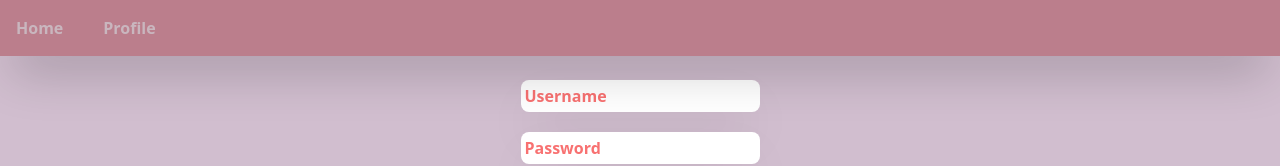
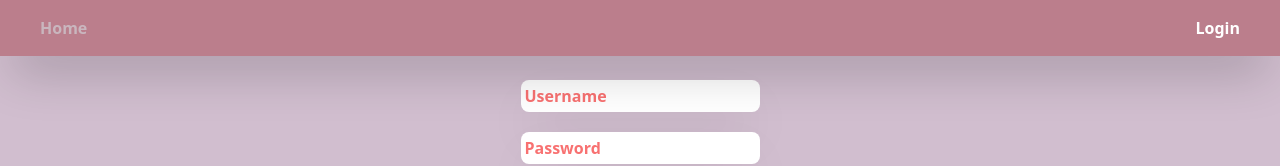
Before and after one commit to yucemetin/questapp-frontend, a React (Create React App) app: page /login in a window 1280 px wide. Shown: the top 166 px of the page. Built offline with nearby package versions, Linux system fonts and the light colour scheme.

Commit message:
login and register operations with jwt updated

```diff
--- a/src/App.js
+++ b/src/App.js
@@ -13,8 +13,8 @@ function App() {
       <Routes>
         <Route exact path='/' element={<Home />} />
         <Route exact path='/users/:userId' element={<User />} />
-        <Route exact path='/login' element={<Login />} />
-        <Route exact path='/register' element={<Register />} />
+        <Route exact path='/login' element={localStorage.getItem("currentUser") != null ? <Home /> : <Login />} />
+        <Route exact path='/register' element={localStorage.getItem("currentUser") != null ? <Home /> : <Register />} />
       </Routes>
     </BrowserRouter>
   );
--- a/src/components/Auth/Login.jsx
+++ b/src/components/Auth/Login.jsx
@@ -13,7 +13,11 @@ export default function Login() {
             password: password
         })
             .then(function (response) {
-                    navigate("/");
+                localStorage.setItem("tokenKey", response.data.message)
+                localStorage.setItem("currentUser", response.data.userId)
+                localStorage.setItem("userName", username)
+                navigate("/")
+                navigate(0);
             })
             .catch(function (error) {
                 console.log(error);
--- a/src/components/Home/Home.jsx
+++ b/src/components/Home/Home.jsx
@@ -32,9 +32,11 @@ export default function Home() {
             {!isLoaded && (
                 <div> Loading...</div>
             )}
-            <PostForm post={posts.data} refreshPost={refreshPost} />
+            {localStorage.getItem("currentUser") && (
+                <PostForm post={posts.data} refreshPost={refreshPost} />
+            )}
             {!error && isLoaded && posts.data.map(post => (
-                <Post key={post.id} post={post} />
+                <Post key={post.id} post={post} refreshPost={refreshPost} />
             ))}
         </div>
 
--- a/src/components/Navbar/Navbar.jsx
+++ b/src/components/Navbar/Navbar.jsx
@@ -1,15 +1,25 @@
 import React from 'react'
-import { NavLink } from "react-router-dom"
+import { NavLink, useNavigate } from "react-router-dom"
+import LogoutIcon from '@mui/icons-material/Logout';
 
 export default function Navbar() {
 
-    const userId = 1;
     const activeClassName = "text-white font-bold"
     const unActiveClassName = "font-bold hover:text-white text-link"
+    const navigate = useNavigate();
+
+
+    const handleLogOut = () => {
+        localStorage.removeItem("currentUser")
+        localStorage.removeItem("tokenKey")
+        localStorage.removeItem("userName")
+        navigate(0)
+
+    }
 
     return (
-        <nav className='w-full bg-navbar p-4 shadow-2xl fixed z-10'>
-            <ul className='flex gap-x-10'>
+        <nav className='w-full bg-navbar p-4 shadow-2xl fixed z-10 px-10'>
+            <ul className='flex justify-between'>
                 <li>
                     <NavLink to="/" className={({ isActive }) =>
                         isActive ? activeClassName : unActiveClassName
@@ -18,11 +28,24 @@ export default function Navbar() {
                     </NavLink>
                 </li>
                 <li>
-                    <NavLink to={`/users/${userId}`} className={({ isActive }) =>
-                        isActive ? activeClassName : unActiveClassName
-                    }>
-                        Profile
-                    </NavLink>
+                    {localStorage.getItem("currentUser") && (
+                        <div className='flex justify-center items-center gap-x-5'>
+                            <button onClick={handleLogOut}><LogoutIcon className='text-link hover:text-white' /></button>
+                            <NavLink to={`/users/${localStorage.getItem("currentUser")}`} className={({ isActive }) =>
+                                isActive ? activeClassName : unActiveClassName
+                            }>
+                                Profile
+                            </NavLink>
+                        </div>
+
+                    )}
+                    {!localStorage.getItem("currentUser") && (
+                        <NavLink to={`/login`} className={({ isActive }) =>
+                            isActive ? activeClassName : unActiveClassName
+                        }>
+                            Login
+                        </NavLink>
+                    )}
                 </li>
             </ul>
         </nav>
--- a/src/components/Post/Post.jsx
+++ b/src/components/Post/Post.jsx
@@ -14,17 +14,19 @@ import { NavLink } from "react-router-dom"
 import axios from "axios"
 import Comment from "../Comment/Comment";
 import CommentForm from "../Comment/CommentForm";
+import DeleteIcon from '@mui/icons-material/Delete';
 
 
 export default function Post(props) {
 
-
-    const userId = 1;
-    const { post } = props
+    const { post, refreshPost } = props
     const [expanded, setExpanded] = useState(false);
     const [comments, setComments] = useState([])
     const [liked, setLiked] = useState(false)
     const [likeId, setLikeId] = useState(0)
+    const config = {
+        headers: { Authorization: localStorage.getItem("tokenKey") }
+    };
 
     const handleExpandClick = () => {
         setExpanded(!expanded);
@@ -46,8 +48,8 @@ export default function Post(props) {
         } else {
             axios.post('http://localhost:8080/api/v1/likes', {
                 postId: post.id,
-                userId: userId
-            })
+                userId: localStorage.getItem("currentUser")
+            }, config)
                 .then(function (response) {
                     setLiked(true)
                 })
@@ -70,7 +72,7 @@ export default function Post(props) {
 
     useEffect(() => {
         post.postLikes.forEach(like => {
-            if (like.userId === userId) {
+            if (like.userId === localStorage.getItem("currentUser")) {
                 setLiked(true)
                 setLikeId(like.id)
             } else {
@@ -83,6 +85,11 @@ export default function Post(props) {
         refreshComments();
         // eslint-disable-next-line
     }, [expanded])
+
+    const handleDeletePost = () => {
+
+
+    }
 
 
     return (
@@ -105,6 +112,11 @@ export default function Post(props) {
                         {post?.createdOn.slice(0, 16).replace("T", " ")}
                     </p>
                 }
+                action={
+                    <IconButton disabled={localStorage.getItem("currentUser") ? false : true} aria-label="settings" onClick={handleDeletePost}>
+                        <DeleteIcon className="text-red-600" />
+                    </IconButton>
+                }
             />
             <CardContent>
                 <Typography variant="body2" color="text.secondary">
@@ -113,7 +125,7 @@ export default function Post(props) {
             </CardContent>
             <CardActions className="flex justify-between">
                 <div className="flex">
-                    <IconButton onClick={handleLike} aria-label="add to favorites">
+                    <IconButton disabled={localStorage.getItem("currentUser") ? false : true} onClick={handleLike} aria-label="add to favorites">
                         <FavoriteIcon className={liked ? `text-red-500` : ``} />
                     </IconButton>
                     <div className="flex justify-center items-center">
@@ -130,7 +142,9 @@ export default function Post(props) {
                         <Comment key={comment.id} userId={comment.userId} userName={comment.userName} text={comment.text} />
                     ))}
                 </div>
-                <CommentForm refreshComments={refreshComments} postId={post.id} />
+                {localStorage.getItem("currentUser") && (
+                    <CommentForm refreshComments={refreshComments} postId={post.id} />
+                )}
             </Collapse>
         </Card>
     )
--- a/src/components/Post/PostForm.jsx
+++ b/src/components/Post/PostForm.jsx
@@ -11,14 +11,17 @@ export default function PostForm(props) {
     const [title, setTitle] = useState()
     const [text, setText] = useState()
     const [openAlert, setOpenAlert] = useState(false);
+    const config = {
+        headers: { Authorization: localStorage.getItem("tokenKey") }
+    };
 
 
     const handleSubmit = () => {
         axios.post('http://localhost:8080/api/v1/posts', {
-            userId: 1,
+            userId: localStorage.getItem("currentUser"),
             title: title,
             text: text
-        })
+        }, config)
             .then(function (response) {
                 refreshPost()
                 setText("")
@@ -45,7 +48,7 @@ export default function PostForm(props) {
                 <div className='flex gap-4'>
                     <div className='flex items-center justify-center'>
                         <Avatar sx={{ bgcolor: red[500] }} aria-label="recipe">
-                            M
+                            {localStorage.getItem("userName")?.charAt(0)?.toUpperCase() ?? "U"}
                         </Avatar>
                     </div>
                     <OutlinedInput
@@ -70,7 +73,6 @@ export default function PostForm(props) {
                 <div className='flex justify-end'>
                     <button onClick={handleSubmit} className='bg-red-300 px-4 py-2 rounded-xl text-white font-bold hover:bg-red-400 transition-colors'>Post</button>
                 </div>
-
             </div>
         </div>
 
```
Lines whose indentation alone changed are shown as unchanged.
